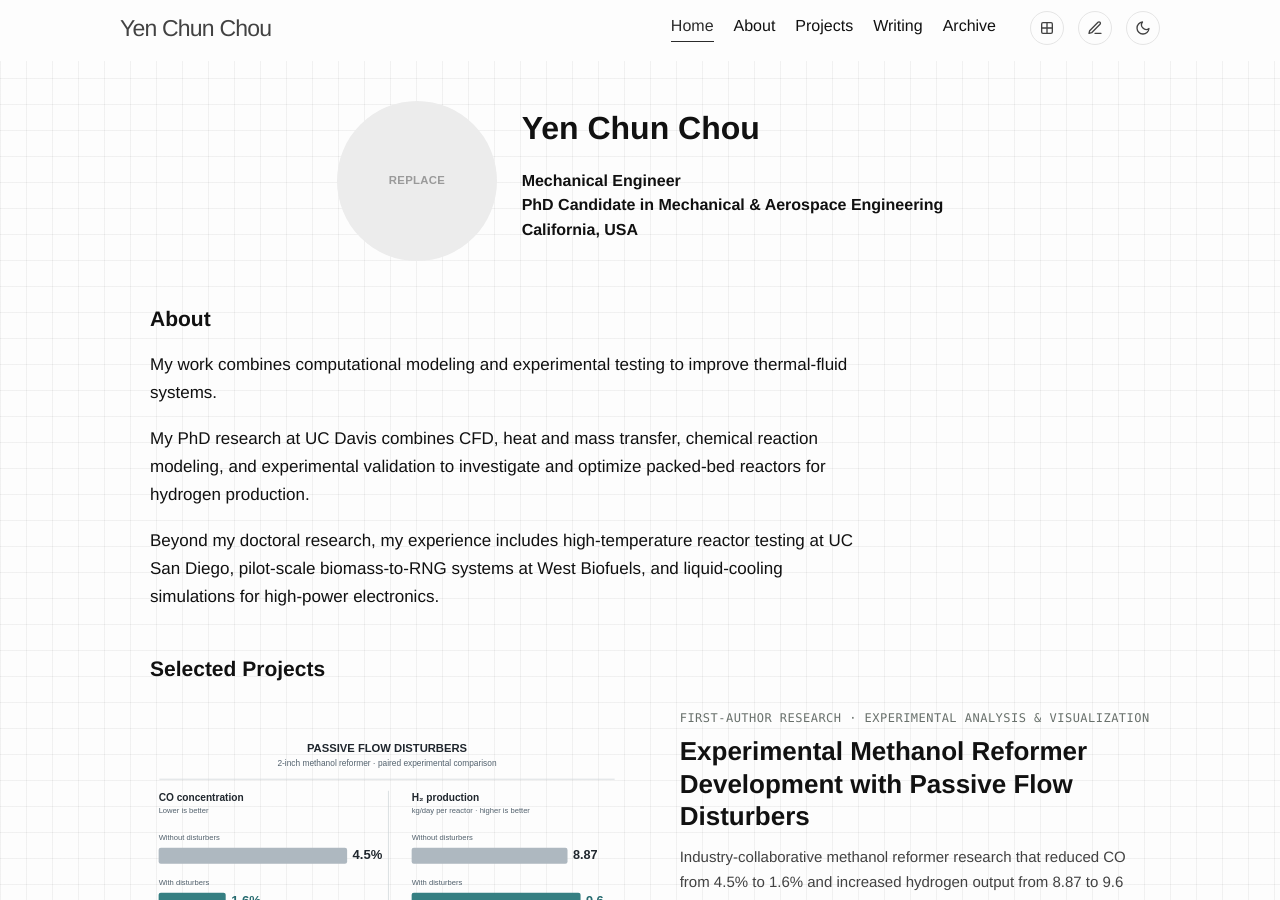
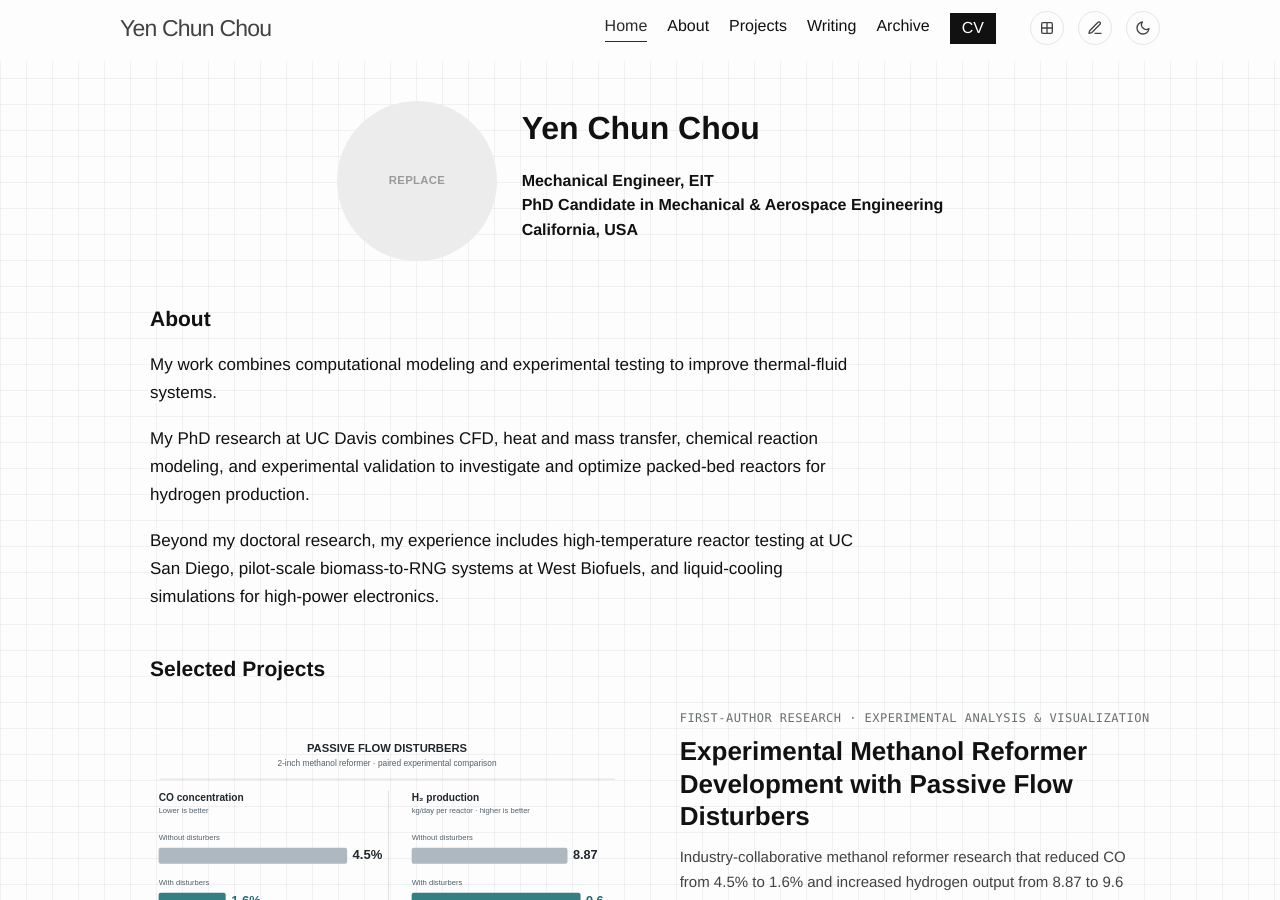
Before and after one commit to yenchun-chou/yenchun-chou.github.io, a Jekyll site: the page built from index.html, in a window 1280 px wide and 900 px high. Built offline with Jekyll 4.4.1, drawn with Linux system fonts in a browser that asks for light colours.

Commit message:
Modify author details in _config.yml
Updated author role and added CV link.

```diff
--- a/_config.yml
+++ b/_config.yml
@@ -23,12 +23,12 @@ discussions:
 
 author:
   name: "Yen Chun Chou"
-  role: "Mechanical Engineer"
+  role: "Mechanical Engineer, EIT"
   education: "PhD Candidate in Mechanical & Aerospace Engineering"
   location: "California, USA"
   email: ""
   avatar: "/images/profile.svg"
-  cv: ""
+  cv: "/files/cv.pdf"
   github: "https://github.com/yenchun-chou"
   linkedin: "https://www.linkedin.com/in/yen-chun-chou-b43852168"
   scholar: ""
```
